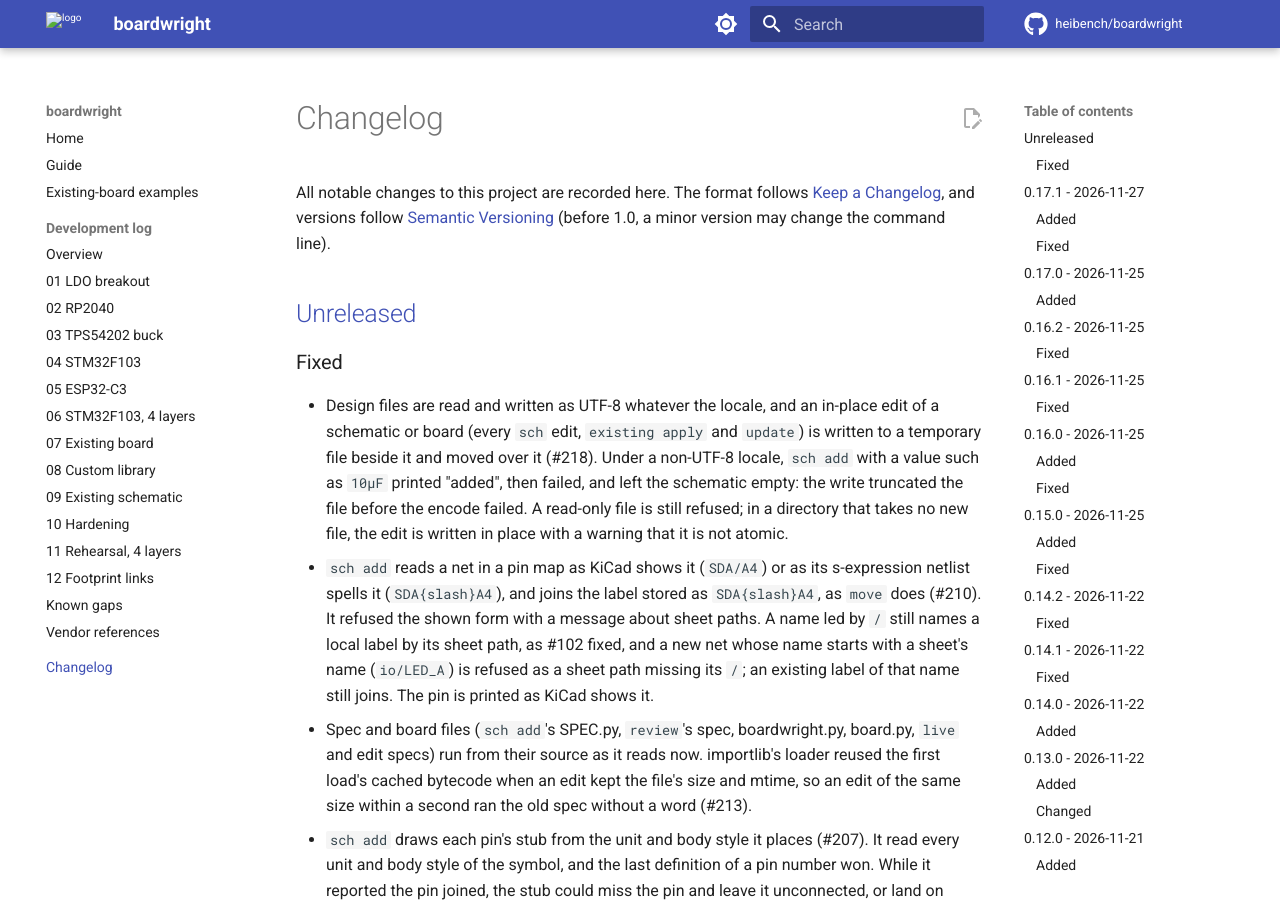
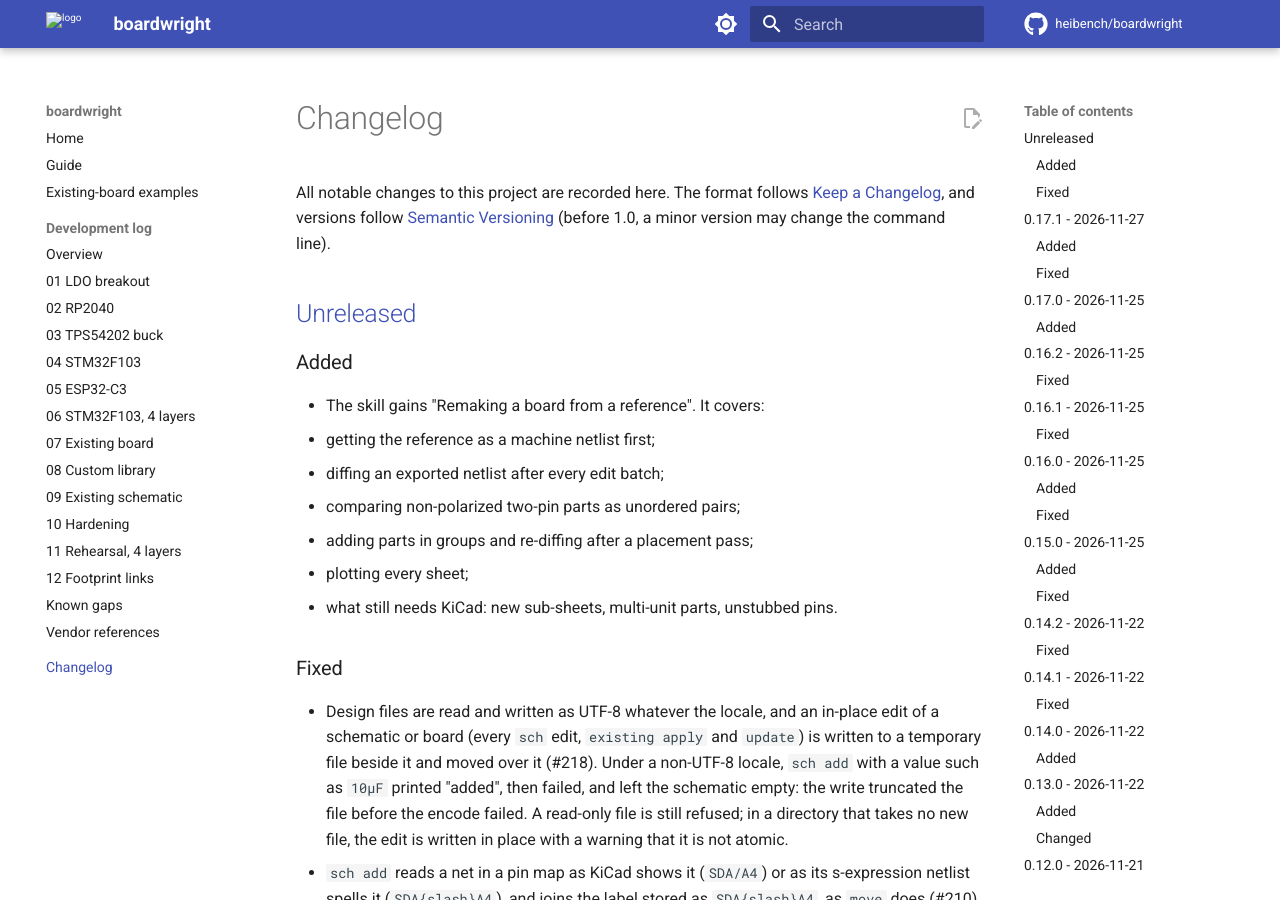
Before and after one commit to heibench/boardwright, an MkDocs documentation site: the page built from docs/changelog.md, in a window 1280 px wide and 900 px high. Built offline with MkDocs 1.6.1 and Material for MkDocs 9.7.7, drawn with Linux system fonts in a browser that asks for light colours; comment, search, counter and statistics services are not loaded.

Commit message:
docs(skill): add a section on remaking a board from a reference (#217)
The shipped skill gains "Remaking a board from a reference": get the
reference as a machine netlist first, diff an exported netlist after
every edit batch and compare ERC with sch ercdiff, compare
non-polarized two-pin parts as unordered pairs and polarized ones pin by
pin, add in groups, plot every sheet, name nets as KiCad shows them,
and hand KiCad-only steps (placement, new sub-sheets, multi-unit parts)
to the person. The skill test knows sch move and sch ercdiff.

```diff
--- a/CHANGELOG.md
+++ b/CHANGELOG.md
@@ -6,6 +6,15 @@ All notable changes to this project are recorded here. The format follows
 the command line).
 
 ## [Unreleased]
+
+### Added
+- The skill gains "Remaking a board from a reference". It covers:
+  - getting the reference as a machine netlist first;
+  - diffing an exported netlist after every edit batch;
+  - comparing non-polarized two-pin parts as unordered pairs;
+  - adding parts in groups and re-diffing after a placement pass;
+  - plotting every sheet;
+  - what still needs KiCad: new sub-sheets, multi-unit parts, unstubbed pins.
 
 ### Fixed
 - Design files are read and written as UTF-8 whatever the locale, and an
```
Also changed, not shown: skills/boardwright/SKILL.md (+52 -0 lines), 1 other file.
